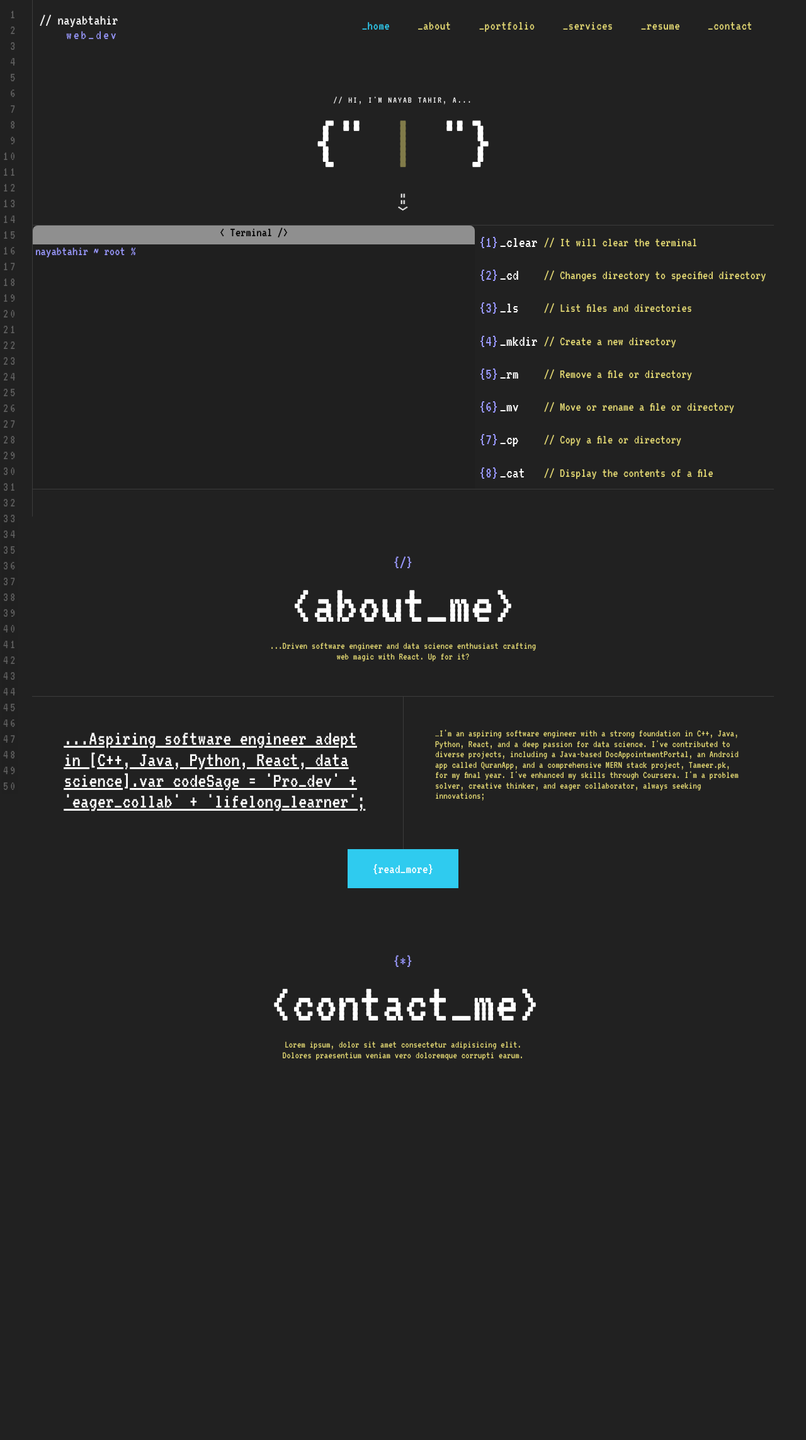
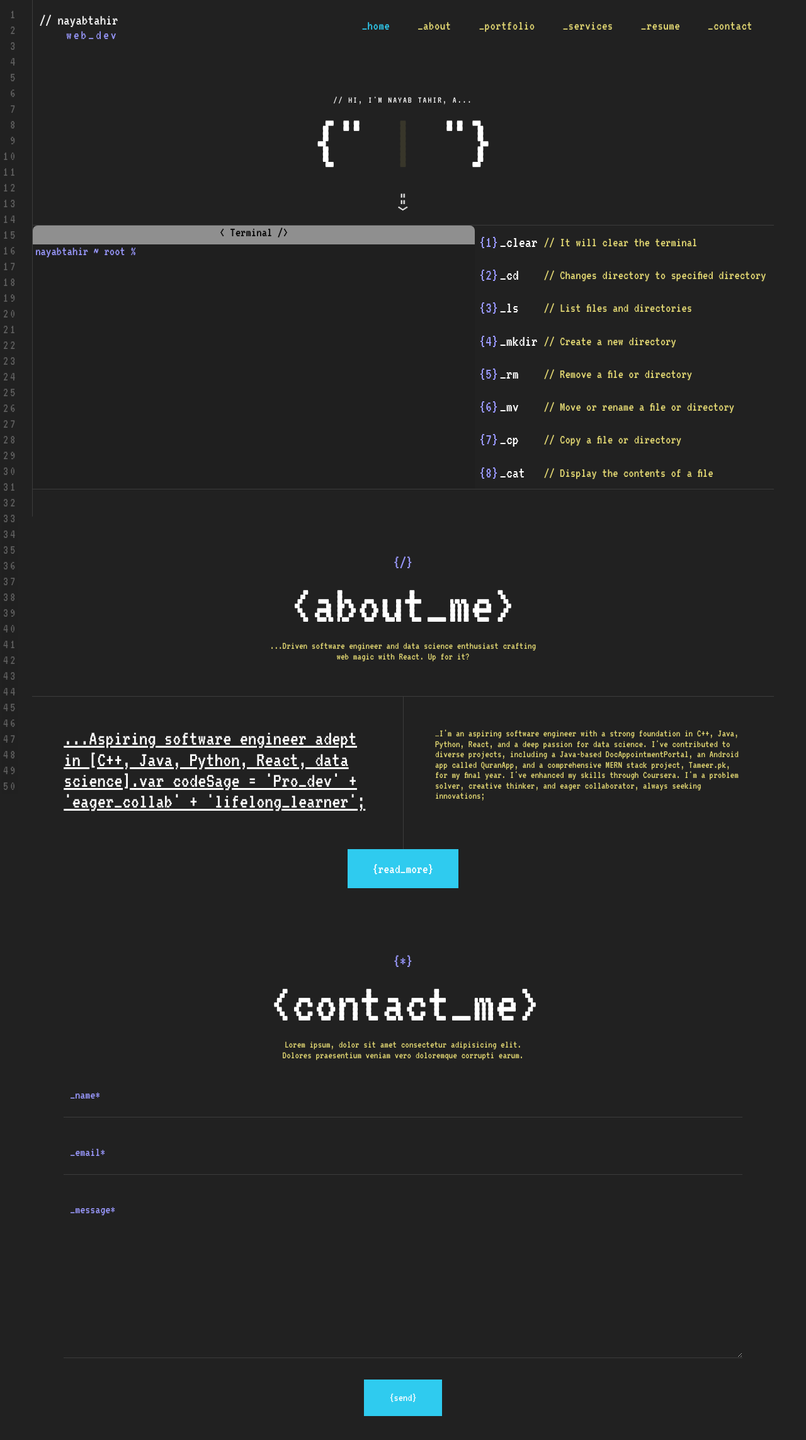
Before and after one commit to Nayab-Tahir/Portfolio2.0, a React (Vite) app: page / in a window 1280 px wide. Shown: the top 2286 px of the page at 63% size. Before the commit the page ends 1790 px from the top, so only its background shows below. Built offline with nearby package versions, Linux system fonts and the light colour scheme.

Commit message:
Contact Module completed

```diff
--- /dev/null
+++ b/src/UI/AnimatedHeading.jsx
@@ -0,0 +1,11 @@
+const AnimatedHeading = (props) => {
+  return (
+    <>
+      <span className="heading-braces">&#123;"&nbsp;</span>
+      <span className="heading-content">{props.content}<span className="heading-cursor">|</span></span>
+      <span className="heading-braces">&nbsp;"&#125;</span>
+    </>
+  );
+};
+
+export default AnimatedHeading;
--- /dev/null
+++ b/src/UI/Button.jsx
@@ -0,0 +1,9 @@
+const Button = (props) => {
+  return (
+    <div className="button">
+        <a style={{fontSize: props.fontSize}} href="#">&#123;{props.text}&#125;</a>
+    </div>
+  );
+};
+
+export default Button;
--- a/src/UI/SectionHead.jsx
+++ b/src/UI/SectionHead.jsx
@@ -4,8 +4,8 @@ const SectionHead = (props) => {
       <div className="head-symbol">
         <h5>&#123;{props.symbol}&#125;</h5>
       </div>
-      <div className="head-div">
-        <div className="head-container">
+      <div className="head-div" >
+        <div className={`head-container ${props.withPaddingBottom ? "" : "head-container-no-padding"}`}>
           <h2 className="head-title">&lt;{props.title}&gt;</h2>
           <p className="head-intro">
             {props.intro}
--- a/src/UI/UI.css
+++ b/src/UI/UI.css
@@ -1,3 +1,5 @@
+/* ----Module------ */
+
 .module {
   margin: 0 4%;
   padding-top: 10%;
@@ -6,14 +8,14 @@
   flex-direction: column;
 }
 
-/* -------------- */
+/* ----Section------ */
 
 .section {
   text-align: center;
   margin-top: 2%;
 }
 
-/* -------------- */
+/* ---SectionHead--- */
 
 .head-symbol {
   margin-bottom: 20px;
@@ -33,6 +35,10 @@
   padding: 0 32% 3%;
 }
 
+.head-container-no-padding {
+  padding-bottom: 0;
+}
+
 h2.head-title {
   font-size: 7vw;
   color: white;
@@ -48,4 +54,51 @@ p.head-intro {
 
 }
 
-/* --------------- */
+/* ----Button---- */
+
+.button > a {
+  display: inline-block;
+  text-decoration: none;
+  color: white;
+  background-color: #2fcbef;
+  padding: 20px 40px;
+  /* font-size: 22px; */
+}
+
+.button > a:hover{
+  background-color: #9a99ff;
+}
+
+
+/* --AnimatedHeading-- */
+
+@keyframes blink {
+  0% {
+    opacity: 1;
+  }
+  50% {
+    opacity: 0;
+  }
+  100% {
+    opacity: 1;
+  }
+}
+
+.heading-content {
+  color: #e6db74;
+  font-size: 8vw;
+  line-height: 0.8em;
+}
+
+.heading-cursor {
+  color: #e6db74;
+  font-size: 8vw;
+  line-height: 0.8em;
+  animation: blink 0.8s infinite;
+}
+
+.heading-braces {
+  color: white;
+  font-size: 8vw;
+  line-height: 0.8em;
+}
--- a/src/components/Sections/AboutSection/AboutSection.css
+++ b/src/components/Sections/AboutSection/AboutSection.css
@@ -40,16 +40,3 @@
   margin-bottom: 1.6em;
   color: #e6db74;
 }
-
-.about-me-btn > a {
-  display: inline-block;
-  text-decoration: none;
-  color: white;
-  background-color: #2fcbef;
-  padding: 20px 40px;
-  font-size: 22px;
-}
-
-.about-me-btn > a:hover{
-  background-color: #9a99ff;
-}
--- a/src/components/Sections/AboutSection/AboutSection.jsx
+++ b/src/components/Sections/AboutSection/AboutSection.jsx
@@ -1,6 +1,16 @@
 import Section from "../../../UI/Section";
 import SectionHead from "../../../UI/SectionHead";
+import Button from "../../../UI/Button";
 import "./AboutSection.css";
+
+const introduction = {
+  intro:
+    "...Driven software engineer and data science enthusiast crafting web magic with React. Up for it?",
+  "short-desc":
+    "...Aspiring software engineer adept in [C++, Java, Python, React, data science].var codeSage = 'Pro_dev' + 'eager_collab' + 'lifelong_learner';",
+  "detailed-desc":
+    "…I'm an aspiring software engineer with a strong foundation in C++, Java, Python, React, and a deep passion for data science. I've contributed to diverse projects, including a Java-based DocAppointmentPortal, an Android app called QuranApp, and a comprehensive MERN stack project, Tameer.pk, for my final year. I've enhanced my skills through Coursera. I'm a problem solver, creative thinker, and eager collaborator, always seeking innovations;",
+};
 
 const AboutSection = () => {
   return (
@@ -8,37 +18,22 @@ const AboutSection = () => {
       <SectionHead
         symbol="/"
         title="about_me"
-        intro="...Driven software engineer and data science enthusiast crafting web
-            magic with React. Up for it?"
+        intro={introduction["intro"]}
+        withPaddingBottom={true}
       />
       <div className="about-me-desc-container">
         <div>
           <div className="about-me-short-desc">
-            <h5>
-              ...Aspiring software engineer adept in [C++, Java, Python, React,
-              data science].var codeSage = 'Pro_dev' + 'eager_collab' +
-              'lifelong_learner';
-            </h5>
+            <h5>{introduction["short-desc"]}</h5>
           </div>
         </div>
         <div>
           <div className="about-me-detailed-desc">
-            <p>
-              …I'm an aspiring software engineer with a strong foundation in
-              C++, Java, Python, React, and a deep passion for data science.
-              I've contributed to diverse projects, including a Java-based
-              DocAppointmentPortal, an Android app called QuranApp, and a
-              comprehensive MERN stack project, Tameer.pk, for my final year.
-              I've enhanced my skills through Coursera. I'm a
-              problem solver, creative thinker, and eager collaborator, always
-              seeking innovations;
-            </p>
+            <p>{introduction["detailed-desc"]}</p>
           </div>
         </div>
       </div>
-      <div className="about-me-btn">
-        <a href="#">&#123;read_more&#125;</a>
-      </div>
+      <Button text="read_more" fontSize="22px" />
     </Section>
   );
 };
--- /dev/null
+++ b/src/components/Sections/ContactSection/ContactSection.css
@@ -0,0 +1,52 @@
+.contact-container {
+  display: flex;
+  justify-content: center;
+}
+
+.form-container {
+  max-width: 1280px;
+  width: 100%;
+}
+
+.contact-form {
+  padding: 0 50px;
+}
+
+.contact-form > div {
+  margin-bottom: 20px;
+  text-align: left;
+}
+
+.contact-form input,
+textarea {
+  margin: 0;
+  padding: 0;
+  background: none;
+  outline: none;
+  border: none;
+  padding: 25px 10px;
+  border-bottom: 1px solid rgba(255, 255, 255, 0.12);
+  width: calc(100% - 20px);
+  text-align: left;
+  color: #9a99ff;
+  font-size: 20px;
+}
+
+.contact-form textarea {
+  height: 220px;
+}
+
+.contact-form input:focus,
+textarea:focus {
+  border-bottom: 1px solid #9a99ff;
+}
+
+.contact-form input::placeholder,
+textarea::placeholder {
+  color: #9a99ff;
+}
+
+#contact-btn-div {
+  padding-top: 10px;
+  text-align: center;
+}
--- a/src/components/Sections/ContactSection/ContactSection.jsx
+++ b/src/components/Sections/ContactSection/ContactSection.jsx
@@ -1,5 +1,7 @@
 import Section from "../../../UI/Section";
 import SectionHead from "../../../UI/SectionHead";
+import Button from "../../../UI/Button";
+import "./ContactSection.css";
 
 const ContactSection = () => {
   return (
@@ -9,6 +11,30 @@ const ContactSection = () => {
         title="contact_me"
         intro="Lorem ipsum, dolor sit amet consectetur adipisicing elit. Dolores praesentium veniam vero doloremque corrupti earum."
       />
+      <div className="contact-container">
+        <div className="form-container">
+          <form className="contact-form" action="">
+            <div>
+              <input type="text" placeholder="_name*" />
+            </div>
+            <div>
+              <input type="text" placeholder="_email*" />
+            </div>
+            <div>
+              <textarea
+                name=""
+                id=""
+                cols="30"
+                rows="10"
+                placeholder="_message*"
+              ></textarea>
+            </div>
+            <div id="contact-btn-div">
+              <Button text="send" fontSize="18px" />
+            </div>
+          </form>
+        </div>
+      </div>
     </Section>
   );
 };
--- a/src/components/Sections/IntroSection/IntroSection.css
+++ b/src/components/Sections/IntroSection/IntroSection.css
@@ -14,34 +14,6 @@
     margin-bottom: 40px;
   }
 
-  .career-content, .cursor {
-    color: #e6db74;
-    font-size: 8vw;
-    line-height: 0.8em;
-  }
-
-  @keyframes blink {
-    0% {
-      opacity: 1;
-    }
-    50% {
-      opacity: 0;
-    }
-    100% {
-      opacity: 1;
-    }
-  }
-
-  .cursor {
-    animation: blink 0.8s infinite;
-  }
-
-  .career-braces {
-    color: white;
-    font-size: 8vw;
-    line-height: 0.8em;
-  }
-
   .arrow > h5 {
     margin: 0;
     color: white;
--- a/src/components/Sections/IntroSection/IntroSection.jsx
+++ b/src/components/Sections/IntroSection/IntroSection.jsx
@@ -1,6 +1,7 @@
 import useTextAnimation from "../../../Hooks/useTextAnimation";
+import Section from "../../../UI/Section";
+import AnimatedHeading from "../../../UI/AnimatedHeading";
 import "./IntroSection.css";
-import Section from "../../../UI/Section";
 
 const careerList = ["_software engineer", "_web developer", "_data scientist"];
 
@@ -13,9 +14,7 @@ const IntroSection = () => {
         <h6>// hi, i'm nayab tahir, a...</h6>
       </div>
       <div className="career">
-        <span className="career-braces">&#123;"&nbsp;</span>
-        <span className="career-content">{career}<span className="cursor">|</span></span>
-        <span className="career-braces">&nbsp;"&#125;</span>
+        <AnimatedHeading content={career} />
       </div>
       <div className="arrow">
         <h5>==&gt;</h5>
--- a/src/components/Sections/TerminalSection/TerminalSection.css
+++ b/src/components/Sections/TerminalSection/TerminalSection.css
@@ -3,6 +3,8 @@
   display: flex;
   border-top: 1px solid rgba(255, 255, 255, 0.12);
   border-bottom: 1px solid rgba(255, 255, 255, 0.12);
+  max-width: 1280px;
+  margin: 0 auto;
 }
 
 
```
